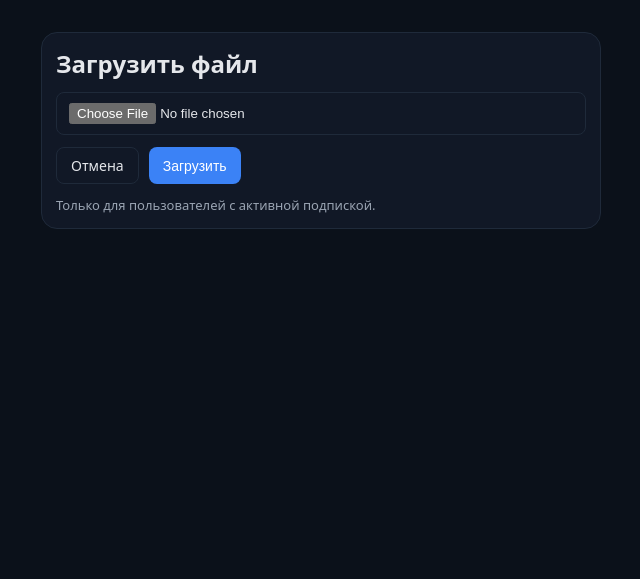
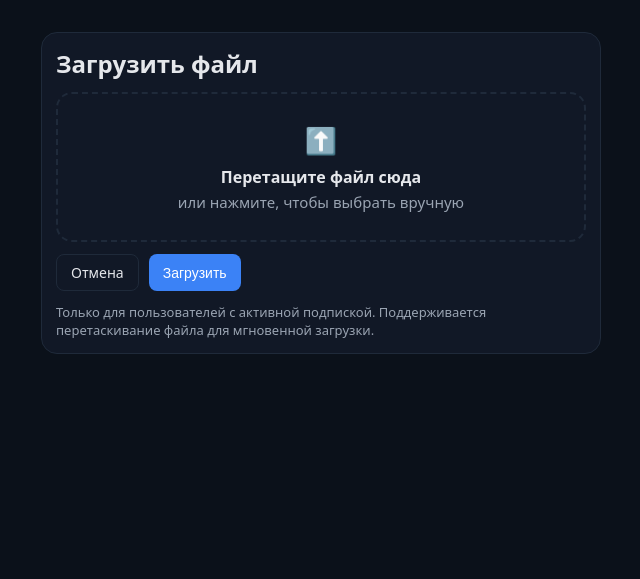
Before and after one commit to MrMooNeR/cloud, a Django app: page /upload in a window 1280 px wide. Shown: the part 61-640 px from the top of the page, without its empty margins (97-737 px from the left). Run offline with Django 5.2, Linux system fonts and the light colour scheme; a user stored in the database is signed in; tables that the repository leaves empty hold one stand-in row (values such as "Sample post").

Commit message:
feat: add drag-and-drop file upload feature

```diff
--- a/templates/upload.html
+++ b/templates/upload.html
@@ -3,16 +3,119 @@
 {% block content %}
   <div class="card" style="max-width:560px">
     <h2>Загрузить файл</h2>
-    <form method="post" enctype="multipart/form-data" class="form" style="margin-top:12px;display:grid;gap:12px">
+    <form id="uploadForm" method="post" enctype="multipart/form-data" class="form" style="margin-top:12px;display:grid;gap:12px">
       {% csrf_token %}
       {{ form.non_field_errors }}
       {{ form.file.errors }}
-      {{ form.file }}
+      <div id="dropZone" class="drop-zone">
+        <div class="drop-zone__icon" aria-hidden="true">⬆️</div>
+        <div class="drop-zone__text">
+          <strong>Перетащите файл сюда</strong>
+          <span>или нажмите, чтобы выбрать вручную</span>
+        </div>
+        {{ form.file }}
+      </div>
+      <div id="fileInfo" class="muted" style="display:none"></div>
       <div style="display:flex;gap:10px">
         <a class="btn" href="{% url 'files' %}">Отмена</a>
         <button class="btn primary" type="submit">Загрузить</button>
       </div>
-      <p class="muted" style="font-size:13px">Только для пользователей с активной подпиской.</p>
+      <p class="muted" style="font-size:13px">Только для пользователей с активной подпиской. Поддерживается перетаскивание файла для мгновенной загрузки.</p>
     </form>
   </div>
 {% endblock %}
+
+{% block extra_js %}
+  <script>
+    (function(){
+      const form = document.getElementById('uploadForm');
+      const dropZone = document.getElementById('dropZone');
+      const fileInput = dropZone?.querySelector('input[type="file"]');
+      const fileInfo = document.getElementById('fileInfo');
+      if(!form || !dropZone || !fileInput) return;
+
+      // скрываем стандартный инпут, чтобы оставить доступность через label
+      fileInput.classList.add('drop-zone__input');
+
+      function formatBytes(bytes){
+        if(!bytes && bytes !== 0) return '';
+        const sizes = ['Б', 'КБ', 'МБ', 'ГБ'];
+        const i = Math.min(Math.floor(Math.log(bytes || 1) / Math.log(1024)), sizes.length - 1);
+        const value = bytes / Math.pow(1024, i);
+        return `${value.toFixed(value < 10 && i > 0 ? 1 : 0)} ${sizes[i]}`;
+      }
+
+      function showFile(file){
+        if(!file || !fileInfo) return;
+        fileInfo.style.display = 'block';
+        fileInfo.textContent = `${file.name} • ${formatBytes(file.size)}`;
+      }
+
+      dropZone.addEventListener('click', () => fileInput.click());
+
+      dropZone.addEventListener('dragover', (event) => {
+        event.preventDefault();
+        dropZone.classList.add('drop-zone--dragover');
+      });
+
+      ['dragleave', 'dragend', 'drop'].forEach((type) => {
+        dropZone.addEventListener(type, () => dropZone.classList.remove('drop-zone--dragover'));
+      });
+
+      dropZone.addEventListener('drop', (event) => {
+        event.preventDefault();
+        const files = event.dataTransfer?.files;
+        if(!files || !files.length) return;
+        const file = files[0];
+        if(typeof DataTransfer === 'function'){
+          const dt = new DataTransfer();
+          dt.items.add(file);
+          fileInput.files = dt.files;
+        }else{
+          try{ fileInput.files = files; }
+          catch(err){}
+        }
+        showFile(file);
+        if(typeof form.requestSubmit === 'function') form.requestSubmit();
+        else form.submit();
+      });
+
+      fileInput.addEventListener('change', () => {
+        const file = fileInput.files?.[0];
+        if(!file) return;
+        showFile(file);
+      });
+    })();
+  </script>
+
+  <style>
+    .drop-zone{
+      position:relative;
+      display:flex;
+      flex-direction:column;
+      align-items:center;
+      justify-content:center;
+      gap:8px;
+      padding:28px 16px;
+      border:2px dashed var(--line);
+      border-radius:16px;
+      cursor:pointer;
+      transition:border-color .2s ease, background-color .2s ease, box-shadow .2s ease;
+      text-align:center;
+    }
+    .drop-zone__icon{font-size:26px}
+    .drop-zone__text{display:flex;flex-direction:column;gap:4px;font-size:15px;color:var(--muted)}
+    .drop-zone__text strong{color:var(--text);font-size:16px}
+    .drop-zone__input{
+      position:absolute;
+      inset:0;
+      opacity:0;
+      cursor:pointer;
+    }
+    .drop-zone--dragover{
+      border-color:var(--primary);
+      background:color-mix(in srgb, var(--primary) 12%, transparent);
+      box-shadow:0 0 0 3px color-mix(in srgb, var(--primary) 20%, transparent);
+    }
+  </style>
+{% endblock %}
```
